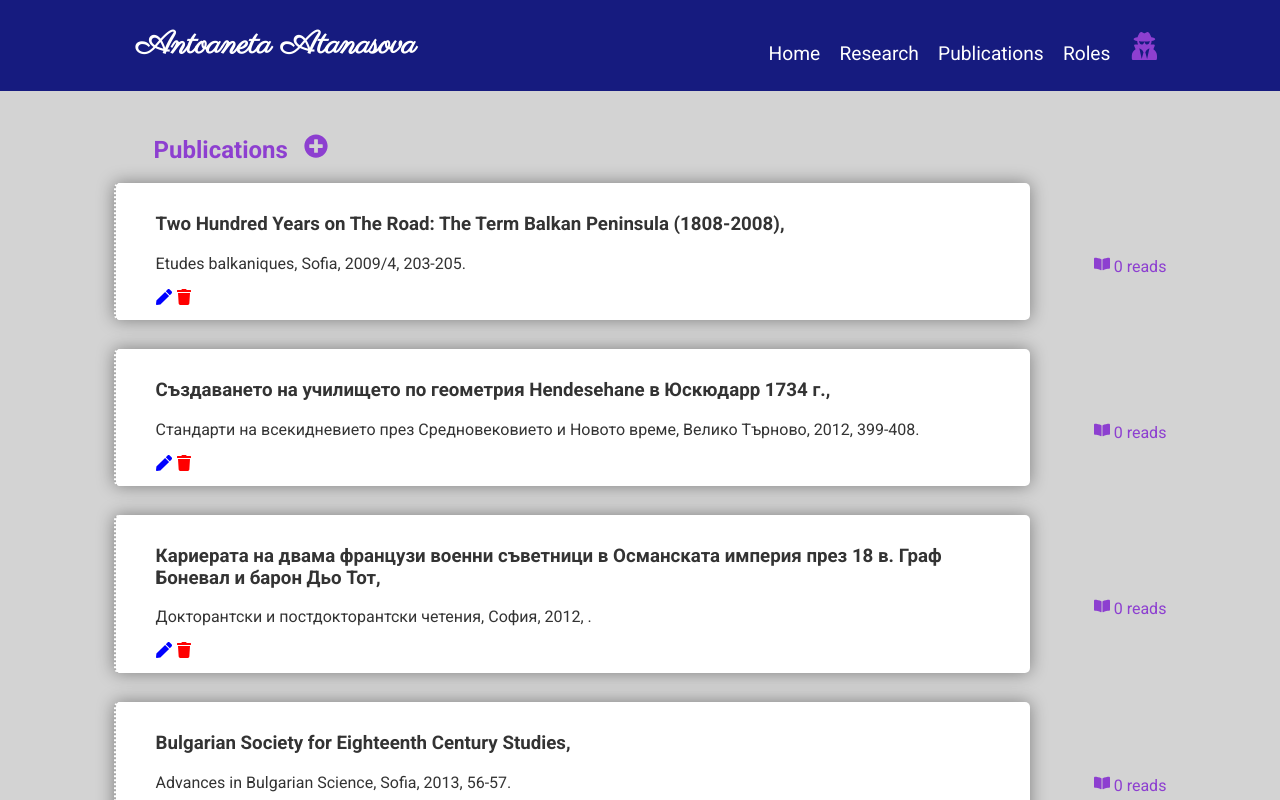
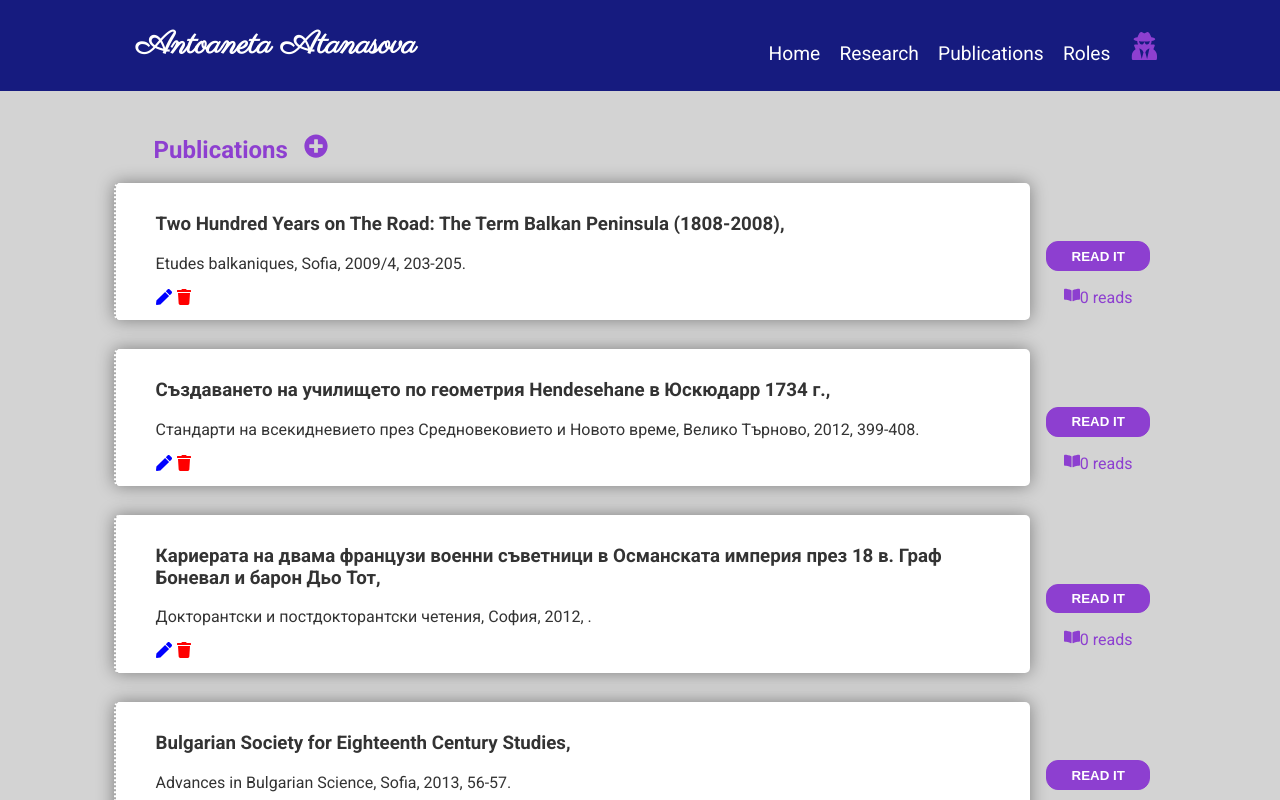
Before and after one commit to antoanetatanasova/personal-site, a React (Create React App) app: page /publications in a window 1280 px wide. Shown: the top 800 px of the page. Built offline with nearby package versions, Linux system fonts and the light colour scheme; no server answers; data requests are answered from the project's data file.

Commit message:
style changes

```diff
--- a/src/components/Footer/Footer.module.css
+++ b/src/components/Footer/Footer.module.css
@@ -1,4 +1,5 @@
 .footer {
+    width: 100%;
     background-color: #8D3FD0;
     color: #161B7F;
     text-align: center;
--- a/src/components/Publications/Publication.js
+++ b/src/components/Publications/Publication.js
@@ -1,5 +1,6 @@
 import style from './Publication.module.css';
 import { FaBookOpen, FaPen, FaTrash } from 'react-icons/fa';
+import Button from '../shared/Button';
 
 const Publication = ({ publication, onDelete, onEdit }) => {
     return (
@@ -16,7 +17,8 @@ const Publication = ({ publication, onDelete, onEdit }) => {
                 </div>
             </div>
             <div className={style.likeWrapper}>
-                <FaBookOpen /> {publication.reads} reads
+                <Button text="read it" />
+                <div style={{textAlign: "center"}}><FaBookOpen />{publication.reads} reads</div>
             </div>
         </article>
     )
--- a/src/components/Publications/Publication.module.css
+++ b/src/components/Publications/Publication.module.css
@@ -23,6 +23,8 @@
 }
 
 .likeWrapper {
+    display: flex;
+    flex-direction: column;
     width: 15%;
     text-align: right;
     color: #8D3FD0;
```
